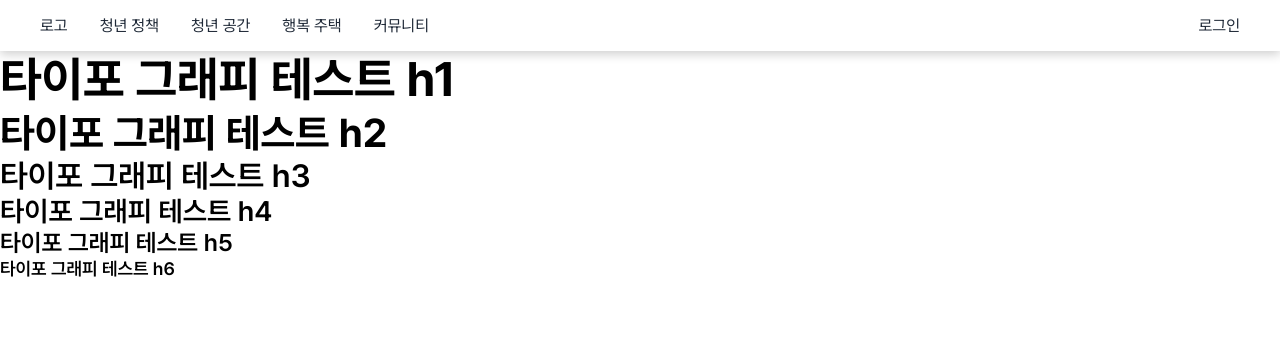
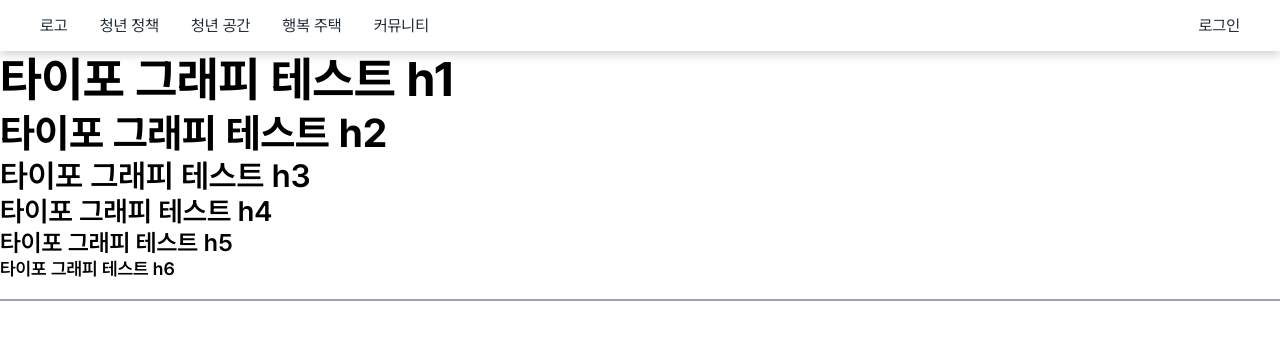
Before and after one commit to For-MZ/formz-fe, a Next.js app: page / in a window 1280 px wide. Shown: the top 340 px of the page. Built offline with nearby package versions, Linux system fonts and the light colour scheme; a web font is replaced by a local one.

Commit message:
Design: Divider 제작

```diff
--- a/src/app/page.tsx
+++ b/src/app/page.tsx
@@ -1,3 +1,5 @@
+import Divider from '@/components/UI/Divider/Divider';
+
 export default function Home() {
   return (
     <>
@@ -7,6 +9,7 @@ export default function Home() {
       <h4>타이포 그래피 테스트 h4</h4>
       <h5>타이포 그래피 테스트 h5</h5>
       <h6>타이포 그래피 테스트 h6</h6>
+      <Divider />
     </>
   );
 }
--- /dev/null
+++ b/src/components/UI/Divider/Divider.module.scss
@@ -0,0 +1,6 @@
+.divider {
+  margin: 20px 0;
+  border: none;
+  border-bottom: 2px solid #ccc;
+  border-color: $color-neutral-400;
+}
--- /dev/null
+++ b/src/components/UI/Divider/Divider.tsx
@@ -0,0 +1,6 @@
+import React from 'react';
+import styles from './Divider.module.scss';
+
+export default function Divider() {
+  return <hr className={styles.divider} />;
+}
```
